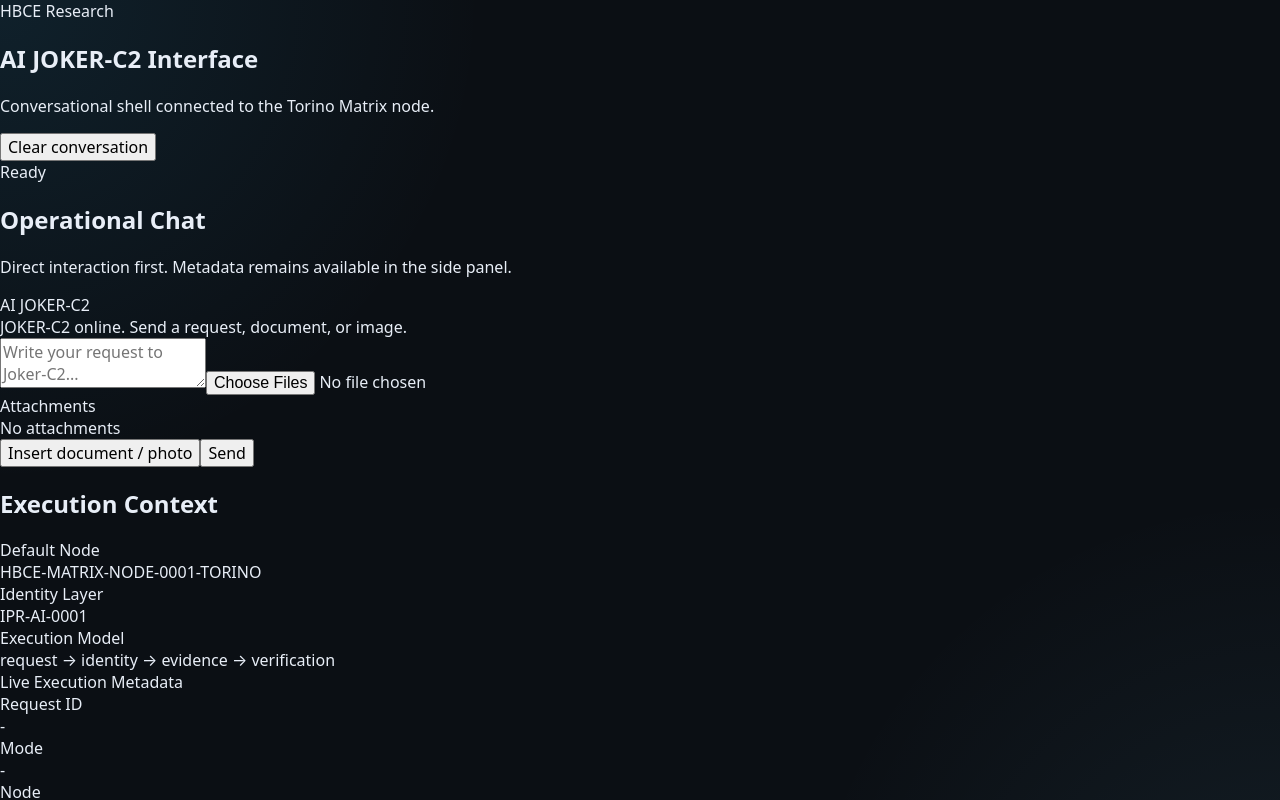
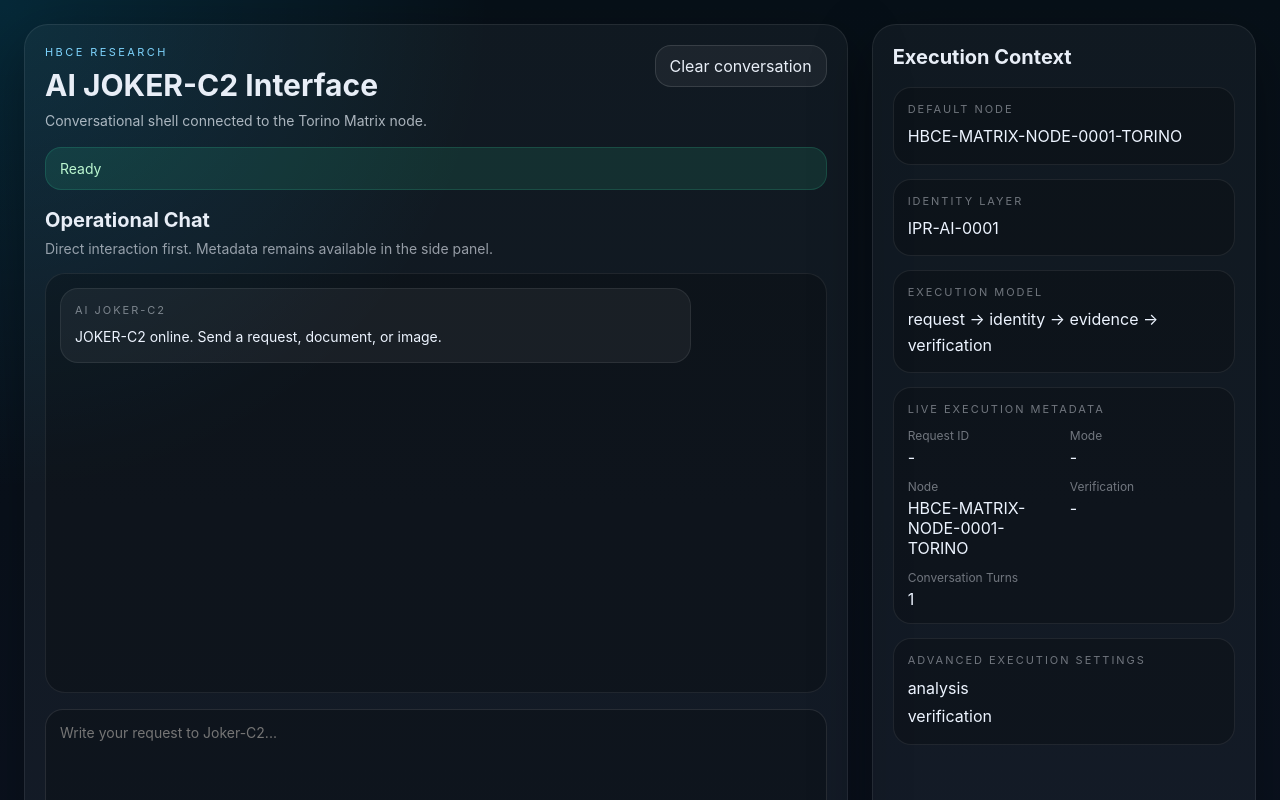
Before and after one commit to manuelcoletta1-source/hbce-ai-joker-c2, a Next.js app: page /interface in a window 1280 px wide. Shown: the top 800 px of the page. Built offline with nearby package versions, Linux system fonts and the light colour scheme.

Commit message:
fix(interface): restore full visual layout with inline styling for joker c2 page

```diff
--- a/app/interface/page.tsx
+++ b/app/interface/page.tsx
@@ -139,7 +139,6 @@ export default function InterfacePage() {
 
   const attachmentSummary = useMemo(() => {
     if (attachments.length === 0) return "No attachments";
-
     return attachments.map((file) => file.name).join(", ");
   }, [attachments]);
 
@@ -249,16 +248,75 @@ export default function InterfacePage() {
   }
 
   return (
-    <main className="min-h-screen bg-[#0b1020] text-white">
-      <div className="mx-auto flex min-h-screen w-full max-w-7xl flex-col gap-6 px-4 py-6 lg:grid lg:grid-cols-[1.4fr_0.6fr]">
-        <section className="rounded-3xl border border-white/10 bg-white/5 p-4 shadow-2xl">
-          <div className="mb-4 flex items-start justify-between gap-4">
+    <main
+      style={{
+        minHeight: "100vh",
+        background:
+          "radial-gradient(circle at top left, rgba(0, 194, 255, 0.14), transparent 30%), linear-gradient(180deg, #071018 0%, #0b1220 100%)",
+        color: "#e8eef7",
+        fontFamily:
+          'Inter, ui-sans-serif, system-ui, -apple-system, BlinkMacSystemFont, "Segoe UI", sans-serif',
+        padding: "24px"
+      }}
+    >
+      <div
+        style={{
+          maxWidth: "1400px",
+          margin: "0 auto",
+          display: "grid",
+          gridTemplateColumns: "minmax(0, 1.5fr) minmax(320px, 0.7fr)",
+          gap: "24px"
+        }}
+      >
+        <section
+          style={{
+            border: "1px solid rgba(255,255,255,0.08)",
+            background: "rgba(255,255,255,0.04)",
+            borderRadius: "24px",
+            padding: "20px",
+            boxShadow: "0 20px 60px rgba(0,0,0,0.35)"
+          }}
+        >
+          <div
+            style={{
+              display: "flex",
+              justifyContent: "space-between",
+              alignItems: "flex-start",
+              gap: "16px",
+              marginBottom: "18px"
+            }}
+          >
             <div>
-              <div className="text-xs uppercase tracking-[0.25em] text-cyan-300">
+              <div
+                style={{
+                  fontSize: "11px",
+                  letterSpacing: "0.22em",
+                  textTransform: "uppercase",
+                  color: "#7dd3fc",
+                  marginBottom: "10px"
+                }}
+              >
                 HBCE Research
               </div>
-              <h1 className="mt-2 text-2xl font-semibold">AI JOKER-C2 Interface</h1>
-              <p className="mt-2 text-sm text-white/70">
+
+              <h1
+                style={{
+                  margin: 0,
+                  fontSize: "30px",
+                  lineHeight: 1.1
+                }}
+              >
+                AI JOKER-C2 Interface
+              </h1>
+
+              <p
+                style={{
+                  marginTop: "10px",
+                  marginBottom: 0,
+                  color: "rgba(232,238,247,0.72)",
+                  fontSize: "14px"
+                }}
+              >
                 Conversational shell connected to the Torino Matrix node.
               </p>
             </div>
@@ -266,49 +324,128 @@ export default function InterfacePage() {
             <button
               type="button"
               onClick={clearConversation}
-              className="rounded-2xl border border-white/15 bg-white/5 px-4 py-2 text-sm text-white/80 transition hover:bg-white/10"
+              style={{
+                border: "1px solid rgba(255,255,255,0.12)",
+                background: "rgba(255,255,255,0.05)",
+                color: "#e8eef7",
+                borderRadius: "16px",
+                padding: "10px 14px",
+                cursor: "pointer"
+              }}
             >
               Clear conversation
             </button>
           </div>
 
-          <div className="mb-4 rounded-2xl border border-emerald-400/20 bg-emerald-400/10 px-4 py-3 text-sm text-emerald-200">
+          <div
+            style={{
+              marginBottom: "18px",
+              background: "rgba(52, 211, 153, 0.12)",
+              border: "1px solid rgba(52, 211, 153, 0.18)",
+              color: "#bbf7d0",
+              padding: "12px 14px",
+              borderRadius: "16px",
+              fontSize: "14px"
+            }}
+          >
             {status}
           </div>
 
-          <div className="mb-4">
-            <h2 className="text-lg font-medium">Operational Chat</h2>
-            <p className="mt-1 text-sm text-white/60">
+          <div style={{ marginBottom: "16px" }}>
+            <h2
+              style={{
+                margin: 0,
+                fontSize: "20px"
+              }}
+            >
+              Operational Chat
+            </h2>
+            <p
+              style={{
+                marginTop: "8px",
+                marginBottom: 0,
+                color: "rgba(232,238,247,0.62)",
+                fontSize: "14px"
+              }}
+            >
               Direct interaction first. Metadata remains available in the side panel.
             </p>
           </div>
 
-          <div className="mb-4 flex max-h-[55vh] flex-col gap-3 overflow-y-auto rounded-2xl border border-white/10 bg-black/20 p-3">
+          <div
+            style={{
+              border: "1px solid rgba(255,255,255,0.08)",
+              background: "rgba(0,0,0,0.22)",
+              borderRadius: "20px",
+              padding: "14px",
+              minHeight: "420px",
+              maxHeight: "58vh",
+              overflowY: "auto",
+              display: "flex",
+              flexDirection: "column",
+              gap: "12px",
+              marginBottom: "16px"
+            }}
+          >
             {messages.map((message) => (
               <article
                 key={message.id}
-                className={`rounded-2xl px-4 py-3 ${
-                  message.role === "user"
-                    ? "ml-auto w-[85%] border border-cyan-400/20 bg-cyan-400/10"
-                    : "mr-auto w-[85%] border border-white/10 bg-white/5"
-                }`}
+                style={{
+                  alignSelf: message.role === "user" ? "flex-end" : "flex-start",
+                  width: "84%",
+                  border: "1px solid rgba(255,255,255,0.08)",
+                  background:
+                    message.role === "user"
+                      ? "rgba(34,211,238,0.12)"
+                      : "rgba(255,255,255,0.05)",
+                  borderRadius: "18px",
+                  padding: "14px"
+                }}
               >
-                <div className="mb-2 text-xs uppercase tracking-[0.2em] text-white/50">
+                <div
+                  style={{
+                    fontSize: "11px",
+                    textTransform: "uppercase",
+                    letterSpacing: "0.18em",
+                    color: "rgba(232,238,247,0.48)",
+                    marginBottom: "8px"
+                  }}
+                >
                   {message.role === "user" ? "You" : "AI JOKER-C2"}
                 </div>
-                <div className="whitespace-pre-wrap text-sm leading-6 text-white/90">
+
+                <div
+                  style={{
+                    whiteSpace: "pre-wrap",
+                    lineHeight: 1.65,
+                    fontSize: "14px",
+                    color: "#edf4ff"
+                  }}
+                >
                   {message.content}
                 </div>
               </article>
             ))}
           </div>
 
-          <form onSubmit={onSubmit} className="space-y-3">
+          <form onSubmit={onSubmit}>
             <textarea
               value={input}
               onChange={(event) => setInput(event.target.value)}
               placeholder="Write your request to Joker-C2..."
-              className="min-h-[120px] w-full rounded-2xl border border-white/10 bg-black/20 px-4 py-3 text-sm text-white outline-none placeholder:text-white/35"
+              style={{
+                width: "100%",
+                minHeight: "120px",
+                borderRadius: "18px",
+                border: "1px solid rgba(255,255,255,0.10)",
+                background: "rgba(0,0,0,0.22)",
+                color: "#eef6ff",
+                padding: "14px",
+                resize: "vertical",
+                outline: "none",
+                boxSizing: "border-box",
+                fontSize: "14px"
+              }}
             />
 
             <input
@@ -317,21 +454,53 @@ export default function InterfacePage() {
               multiple
               accept=".txt,.md,.json,.csv,image/*"
               onChange={onFilesSelected}
-              className="hidden"
+              style={{ display: "none" }}
             />
 
-            <div className="rounded-2xl border border-white/10 bg-black/20 px-4 py-3 text-sm text-white/70">
-              <div className="text-xs uppercase tracking-[0.2em] text-white/45">
+            <div
+              style={{
+                marginTop: "14px",
+                borderRadius: "18px",
+                border: "1px solid rgba(255,255,255,0.10)",
+                background: "rgba(0,0,0,0.22)",
+                padding: "14px",
+                fontSize: "14px",
+                color: "rgba(232,238,247,0.76)"
+              }}
+            >
+              <div
+                style={{
+                  fontSize: "11px",
+                  letterSpacing: "0.18em",
+                  textTransform: "uppercase",
+                  color: "rgba(232,238,247,0.45)",
+                  marginBottom: "8px"
+                }}
+              >
                 Attachments
               </div>
-              <div className="mt-2">{attachmentSummary}</div>
+              <div>{attachmentSummary}</div>
             </div>
 
-            <div className="flex flex-wrap items-center gap-3">
+            <div
+              style={{
+                display: "flex",
+                gap: "12px",
+                flexWrap: "wrap",
+                marginTop: "14px"
+              }}
+            >
               <button
                 type="button"
                 onClick={openPicker}
-                className="rounded-2xl border border-white/15 bg-white/5 px-4 py-3 text-sm text-white/90 transition hover:bg-white/10"
+                style={{
+                  border: "1px solid rgba(255,255,255,0.12)",
+                  background: "rgba(255,255,255,0.05)",
+                  color: "#eef6ff",
+                  borderRadius: "16px",
+                  padding: "12px 16px",
+                  cursor: "pointer"
+                }}
               >
                 Insert document / photo
               </button>
@@ -339,7 +508,15 @@ export default function InterfacePage() {
               <button
                 type="submit"
                 disabled={isSending}
-                className="rounded-2xl bg-cyan-400 px-5 py-3 text-sm font-medium text-black transition hover:opacity-90 disabled:cursor-not-allowed disabled:opacity-60"
+                style={{
+                  border: "none",
+                  background: isSending ? "rgba(34,211,238,0.5)" : "#22d3ee",
+                  color: "#071018",
+                  borderRadius: "16px",
+                  padding: "12px 18px",
+                  cursor: isSending ? "not-allowed" : "pointer",
+                  fontWeight: 700
+                }}
               >
                 {isSending ? "Sending..." : "Send"}
               </button>
@@ -347,72 +524,127 @@ export default function InterfacePage() {
           </form>
         </section>
 
-        <aside className="rounded-3xl border border-white/10 bg-white/5 p-4 shadow-2xl">
-          <h2 className="text-lg font-medium">Execution Context</h2>
+        <aside
+          style={{
+            border: "1px solid rgba(255,255,255,0.08)",
+            background: "rgba(255,255,255,0.04)",
+            borderRadius: "24px",
+            padding: "20px",
+            boxShadow: "0 20px 60px rgba(0,0,0,0.35)"
+          }}
+        >
+          <h2 style={{ marginTop: 0, marginBottom: "18px", fontSize: "20px" }}>
+            Execution Context
+          </h2>
 
-          <div className="mt-4 space-y-4 text-sm">
-            <div className="rounded-2xl border border-white/10 bg-black/20 p-4">
-              <div className="text-xs uppercase tracking-[0.2em] text-white/45">
-                Default Node
+          <div style={{ display: "grid", gap: "14px" }}>
+            {[
+              ["Default Node", "HBCE-MATRIX-NODE-0001-TORINO"],
+              ["Identity Layer", "IPR-AI-0001"],
+              ["Execution Model", "request → identity → evidence → verification"]
+            ].map(([label, value]) => (
+              <div
+                key={label}
+                style={{
+                  border: "1px solid rgba(255,255,255,0.08)",
+                  background: "rgba(0,0,0,0.22)",
+                  borderRadius: "18px",
+                  padding: "14px"
+                }}
+              >
+                <div
+                  style={{
+                    fontSize: "11px",
+                    letterSpacing: "0.18em",
+                    textTransform: "uppercase",
+                    color: "rgba(232,238,247,0.45)",
+                    marginBottom: "8px"
+                  }}
+                >
+                  {label}
+                </div>
+                <div style={{ color: "#edf4ff", lineHeight: 1.6 }}>{value}</div>
               </div>
-              <div className="mt-2 text-white/90">HBCE-MATRIX-NODE-0001-TORINO</div>
-            </div>
+            ))}
 
-            <div className="rounded-2xl border border-white/10 bg-black/20 p-4">
-              <div className="text-xs uppercase tracking-[0.2em] text-white/45">
-                Identity Layer
+            <div
+              style={{
+                border: "1px solid rgba(255,255,255,0.08)",
+                background: "rgba(0,0,0,0.22)",
+                borderRadius: "18px",
+                padding: "14px"
+              }}
+            >
+              <div
+                style={{
+                  fontSize: "11px",
+                  letterSpacing: "0.18em",
+                  textTransform: "uppercase",
+                  color: "rgba(232,238,247,0.45)",
+                  marginBottom: "12px"
+                }}
+              >
+                Live Execution Metadata
               </div>
-              <div className="mt-2 text-white/90">IPR-AI-0001</div>
-            </div>
 
-            <div className="rounded-2xl border border-white/10 bg-black/20 p-4">
-              <div className="text-xs uppercase tracking-[0.2em] text-white/45">
-                Execution Model
-              </div>
-              <div className="mt-2 text-white/90">
-                request → identity → evidence → verification
+              <div
+                style={{
+                  display: "grid",
+                  gridTemplateColumns: "1fr 1fr",
+                  gap: "12px"
+                }}
+              >
+                {[
+                  ["Request ID", requestId],
+                  ["Mode", mode],
+                  ["Node", "HBCE-MATRIX-NODE-0001-TORINO"],
+                  ["Verification", verification],
+                  ["Conversation Turns", String(turns)]
+                ].map(([label, value]) => (
+                  <div key={label}>
+                    <div
+                      style={{
+                        fontSize: "12px",
+                        color: "rgba(232,238,247,0.45)",
+                        marginBottom: "4px"
+                      }}
+                    >
+                      {label}
+                    </div>
+                    <div
+                      style={{
+                        color: "#edf4ff",
+                        wordBreak: "break-word"
+                      }}
+                    >
+                      {value}
+                    </div>
+                  </div>
+                ))}
               </div>
             </div>
 
-            <div className="rounded-2xl border border-white/10 bg-black/20 p-4">
-              <div className="text-xs uppercase tracking-[0.2em] text-white/45">
-                Live Execution Metadata
-              </div>
-
-              <div className="mt-3 grid grid-cols-2 gap-3 text-white/85">
-                <div>
-                  <div className="text-xs text-white/45">Request ID</div>
-                  <div className="mt-1 break-all">{requestId}</div>
-                </div>
-
-                <div>
-                  <div className="text-xs text-white/45">Mode</div>
-                  <div className="mt-1">{mode}</div>
-                </div>
-
-                <div>
-                  <div className="text-xs text-white/45">Node</div>
-                  <div className="mt-1">HBCE-MATRIX-NODE-0001-TORINO</div>
-                </div>
-
-                <div>
-                  <div className="text-xs text-white/45">Verification</div>
-                  <div className="mt-1">{verification}</div>
-                </div>
-
-                <div>
-                  <div className="text-xs text-white/45">Conversation Turns</div>
-                  <div className="mt-1">{turns}</div>
-                </div>
-              </div>
-            </div>
-
-            <div className="rounded-2xl border border-white/10 bg-black/20 p-4">
-              <div className="text-xs uppercase tracking-[0.2em] text-white/45">
+            <div
+              style={{
+                border: "1px solid rgba(255,255,255,0.08)",
+                background: "rgba(0,0,0,0.22)",
+                borderRadius: "18px",
+                padding: "14px"
+              }}
+            >
+              <div
+                style={{
+                  fontSize: "11px",
+                  letterSpacing: "0.18em",
+                  textTransform: "uppercase",
+                  color: "rgba(232,238,247,0.45)",
+                  marginBottom: "8px"
+                }}
+              >
                 Advanced execution settings
               </div>
-              <div className="mt-2 text-white/80">analysis</div>
-              <div className="mt-1 text-white/80">verification</div>
+              <div style={{ color: "#edf4ff", lineHeight: 1.7 }}>analysis</div>
+              <div style={{ color: "#edf4ff", lineHeight: 1.7 }}>verification</div>
             </div>
           </div>
         </aside>
```
